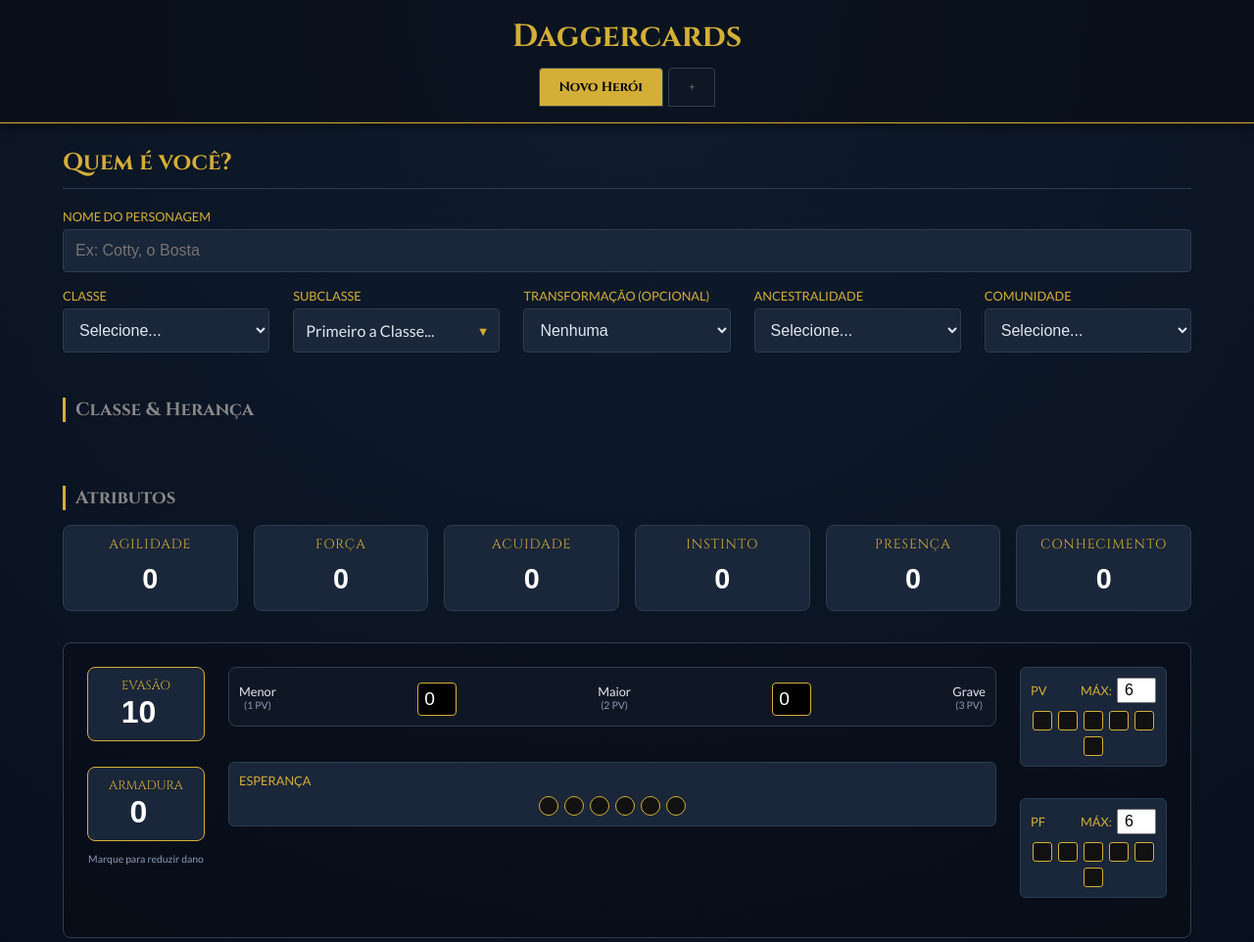
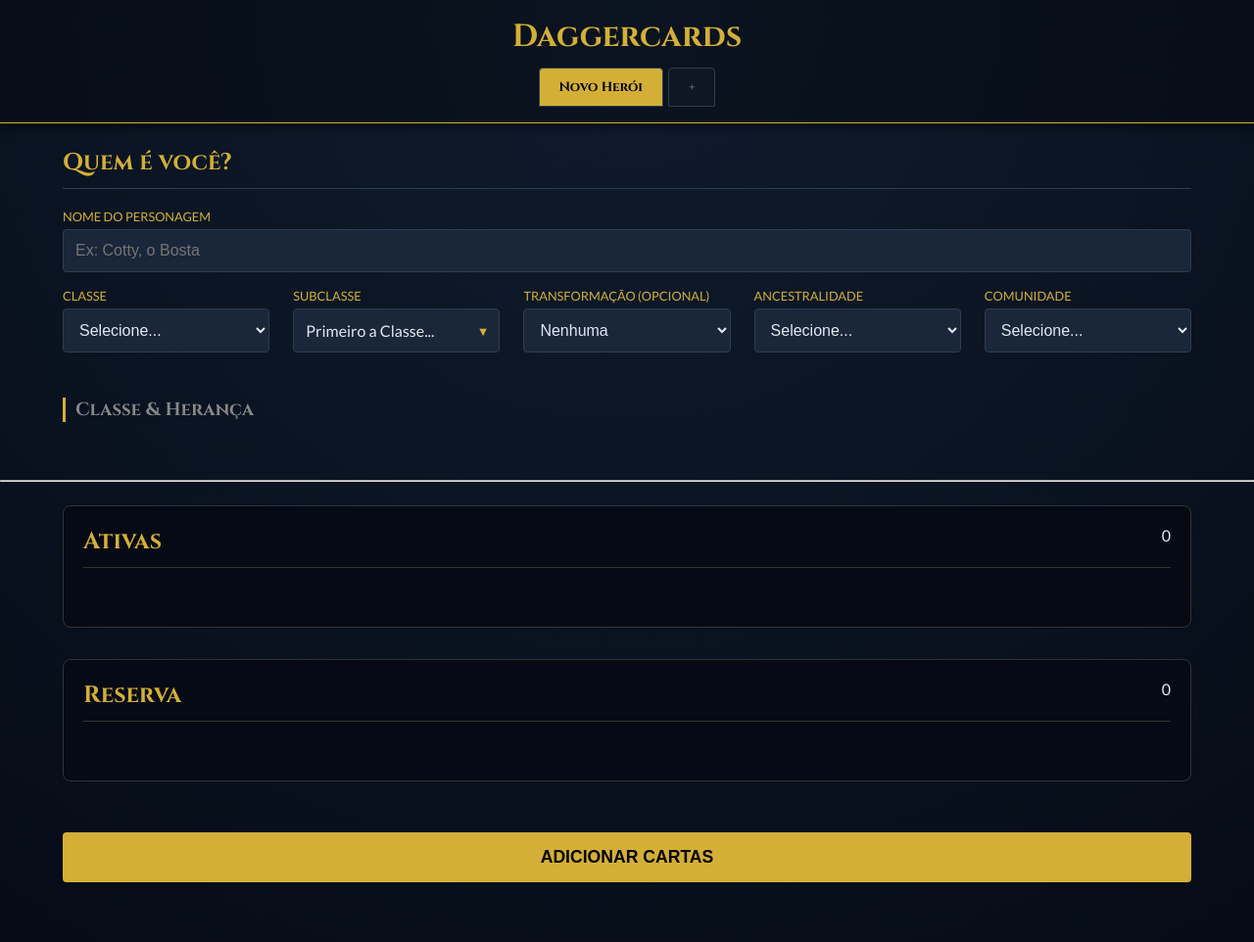
Before and after one commit to felipezardo/dh-deck, a plain HTML site: page index.html in a window 1280 px wide. Shown: the top 962 px of the page at 98% size. Drawn offline with Linux system fonts and the light colour scheme.

Commit message:
adormecendo seções inuteis

```diff
--- a/index.html
+++ b/index.html
@@ -63,8 +63,8 @@
             <h3 class="section-subtitle">Classe & Herança</h3>
             <div id="origin-cards-container" class="cards-grid static-grid"></div>
 
-            <h3 class="section-subtitle">Atributos</h3>
-            <div class="stats-grid">
+            <h3 class="section-subtitle invisivel">Atributos</h3>
+            <div class="stats-grid invisivel">
                 <div class="stat-card"><label>Agilidade</label><input type="number" id="stat-agility" value="0"></div>
                 <div class="stat-card"><label>Força</label><input type="number" id="stat-strength" value="0"></div>
                 <div class="stat-card"><label>Acuidade</label><input type="number" id="stat-finesse" value="0"></div>
@@ -73,7 +73,7 @@
                 <div class="stat-card"><label>Conhecimento</label><input type="number" id="stat-knowledge" value="0"></div>
             </div>
 
-            <div class="combat-grid">
+            <div class="combat-grid invisivel">
                 <div class="combat-col defense-col">
                     <div class="stat-box-large">
                         <label>Evasão</label>
--- a/style.scss
+++ b/style.scss
@@ -940,6 +940,8 @@ dialog::backdrop {
     font-size: 1rem !important;
 }
 
+.invisivel {display: none;}
+
 /* RESPONSIVIDADE */
 @media(max-width: 768px) {
     .combat-grid {
```
Also changed, not shown: style.css, 1 other file.
